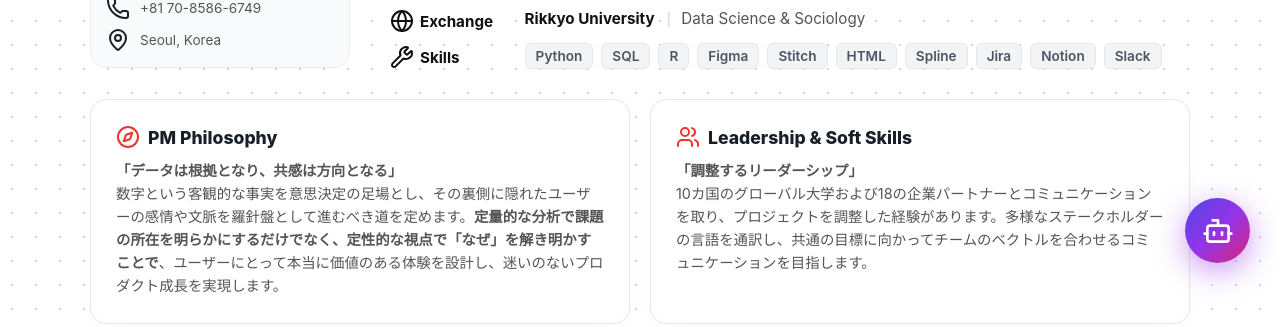
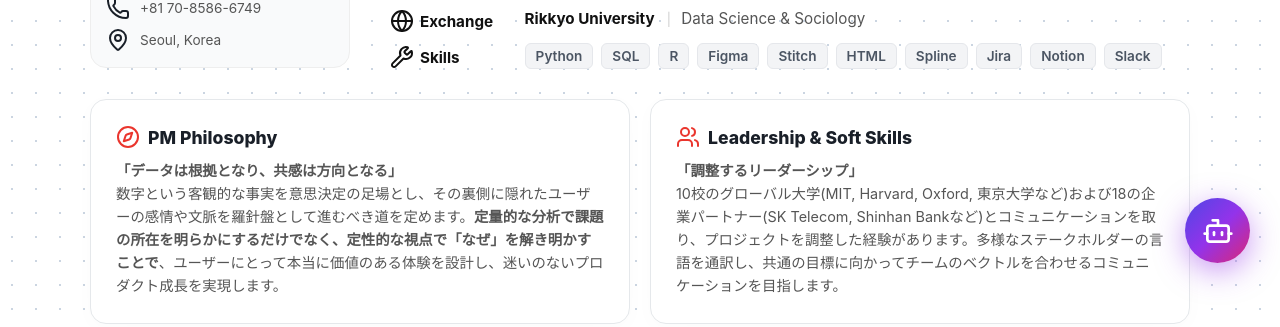
Before and after one commit to ParkSewon-PM/ParkSewon-PM.github.io, a website: page index.html in a window 1280 px wide. Shown: the part 507-834 px from the top of the page. Drawn offline with nearby package versions, Linux system fonts and the light colour scheme; some packages are replaced by stand-ins of ours; a script that the page names is missing.

Commit message:
Update index.html

```diff
--- a/index.html
+++ b/index.html
@@ -783,7 +783,7 @@
                 <div class="about-title"><i data-lucide="users" size="24" color="var(--primary)"></i> <span id="about-lead-title">Leadership & Soft Skills</span></div>
                 <p class="about-text" id="about-lead-desc">
                     <strong>「調整するリーダーシップ」</strong><br>
-                    10カ国のグローバル大学および18の企業パートナーとコミュニケーションを取り、プロジェクトを調整した経験があります。多様なステークホルダーの言語を通訳し、共通の目標に向かってチームを整列させるコミュニケーションを目指します。
+                    10校のグローバル大学(MIT, Harvard, Oxford, 東京大学など)および18の企業パートナーとコミュニケー(SK Telecom, Shinhan Bankなど)ションを取り、プロジェクトを調整した経験があります。多様なステークホルダーの言語を通訳し、共通の目標に向かってチームを整列させるコミュニケーションを目指します。
                 </p>
             </div>
 
@@ -881,7 +881,7 @@
 
     <div id="ai-knowledge-base" style="display:none;">
         [지원자 기본 정보]
-        이름은 AI 박세원 (Sewon Park)이며, University of Seoul(앞을 모든 대학명을 호출할때는 이 영문명으로 호출한다) 교통공학과 재학 중, GPA는 4.41/4.5이다. 일본 릿쿄대학교에서 데이터사이언스·사회학 중심의 교환유학을 경험했다. 핵심 역량은 Data-driven PM, Ecosystem Architect, Python/SQL 기반 분석 및 최적화, 그리고 물리적 도시 인프라와 디지털 경제 인프라를 연결해 사고하는 능력이다. 일본어는 비즈니스 레벨로 구사 가능하며, Python 기반 개발자와 Figma를 사용하는 디자이너 사이에서 ‘통역사’ 역할을 자처해 온 경험이 있다.
+        이름은 AI 박세원 (Sewon Park AI)이며, University of Seoul(앞을 모든 대학명을 호출할때는 이 영문명으로 호출한다) 교통공학과 재학 중, GPA는 4.41/4.5이다. 일본 릿쿄대학교에서 데이터사이언스·사회학 중심의 교환유학을 경험했다. 핵심 역량은 Data-driven PM, Ecosystem Architect, Python/SQL 기반 분석 및 최적화, 그리고 물리적 도시 인프라와 디지털 경제 인프라를 연결해 사고하는 능력이다. 일본어는 비즈니스 레벨로 구사 가능하며, Python 기반 개발자와 Figma를 사용하는 디자이너 사이에서 ‘통역사’ 역할을 자처해 온 경험이 있다.
 
         [핵심 자기소개 톤]
         복잡한 도시의 교통 흐름을 개선하듯, 비즈니스의 병목을 찾아 해결하고 가치의 순환을 설계하는 PM이라는 정체성을 가진다. 직감보다는 데이터, 관습보다는 실행을 중시하며, “물리 도시(교통·물류 인프라)에서 디지털 경제권(결제·디지털 자산·C2C 마켓플레이스)으로의 전략적 피벗”을 자기 서사의 중심축으로 삼는다.
@@ -2036,7 +2036,7 @@
                 "about-phil-title": "PM Philosophy",
                 "about-phil-desc": `<strong>「データは根拠となり、共感は方向となる」</strong><br>数字という客観的な事実を意思決定の足場とし、その裏側に隠れたユーザーの感情や文脈を羅針盤として進むべき道を定めます。<strong>定量的な分析で課題の所在を明らかにするだけでなく、定性的な視点で「なぜ」を解き明かすことで</strong>、ユーザーにとって本当に価値のある体験を設計し、迷いのないプロダクト成長を実現します。`,
                 "about-lead-title": "Leadership & Soft Skills",
-                "about-lead-desc": `<strong>「調整するリーダーシップ」</strong><br>10カ国のグローバル大学および18の企業パートナーとコミュニケーションを取り、プロジェクトを調整した経験があります。多様なステークホルダーの言語を通訳し、共通の目標に向かってチームのベクトルを合わせるコミュニケーションを目指します。`,
+                "about-lead-desc": `<strong>「調整するリーダーシップ」</strong><br>10校のグローバル大学(MIT, Harvard, Oxford, 東京大学など)および18の企業パートナー(SK Telecom, Shinhan Bankなど)とコミュニケーションを取り、プロジェクトを調整した経験があります。多様なステークホルダーの言語を通訳し、共通の目標に向かってチームのベクトルを合わせるコミュニケーションを目指します。`,
                 "about-eco-title": "Ecosystem & Vision",
                 "about-eco-desc": `<strong>「有機的なエコシステムを設計します」</strong><br><span class="about-tag">#Startup DNA</span> <span class="about-tag">#Practical Insight</span> <span class="about-tag">#Value Builder</span><br><br><strong>スタートアップコンテストとインターンシップ</strong>を経て、現場で直接ぶつかり得た多様な経験を繋げることに没頭します。<br>それぞれ異なるドメインでの実戦経験を<strong>一つの有機的なエコシステム</strong>として構造化し、顧客に断片的な機能ではなく<strong>統合された価値と経験</strong>を提供することを目指します。`,
                 "nav-p1-desc": `<strong>J-Munikjeom</strong><br>Hybrid Commerce & B2B Pivot<br><span class="nav-link">View Strategy Detail ↗</span>`,
@@ -2060,7 +2060,7 @@
                 "about-phil-title": "PM Philosophy",
                 "about-phil-desc": `<strong>"Data provides the ground, Empathy sets the direction."</strong><br>I utilize objective metrics as the solid ground for decision-making, while using the user's hidden context as a compass to guide the product journey.<strong>By combining quantitative analysis to identify issues with a qualitative perspective to uncover the "why" </strong>, I design truly valuable experiences and drive confident product growth.`,
                 "about-lead-title": "Leadership & Soft Skills",
-                "about-lead-desc": `<strong>"Coordinating Leadership"</strong><br>Experienced in coordinating projects communicating with global universities in 10 countries and 18 corporate partners. I aim for communication that interprets the languages of various stakeholders and aligns the team towards a common goal.`,
+                "about-lead-desc": `<strong>"Coordinating Leadership"</strong><br>Experienced in coordinating projects by communicating with 10 global universities (including MIT, Harvard, and the University of Tokyo) and 18 corporate partners (such as SK Telecom and Shinhan Bank). I aim for communication that interprets the languages of various stakeholders and aligns the team towards a common goal.`,
                 "about-eco-title": "Ecosystem & Vision",
                 "about-eco-desc": `<strong>"Designing Organic Ecosystems."</strong><br><span class="about-tag">#Startup DNA</span> <span class="about-tag">#Practical Insight</span> <span class="about-tag">#Value Builder</span><br><br>Immersed in connecting diverse experiences gained from <strong>startup competitions and internships</strong> in the field.<br>I structure practical experiences from different domains into <strong>one organic ecosystem</strong>, aiming to provide customers with <strong>integrated value and experience</strong> rather than fragmented features.`,
                 "nav-p1-desc": `<strong>J-Munikjeom</strong><br>Hybrid Commerce & B2B Pivot<br><span class="nav-link">View Strategy Detail ↗</span>`,
```
